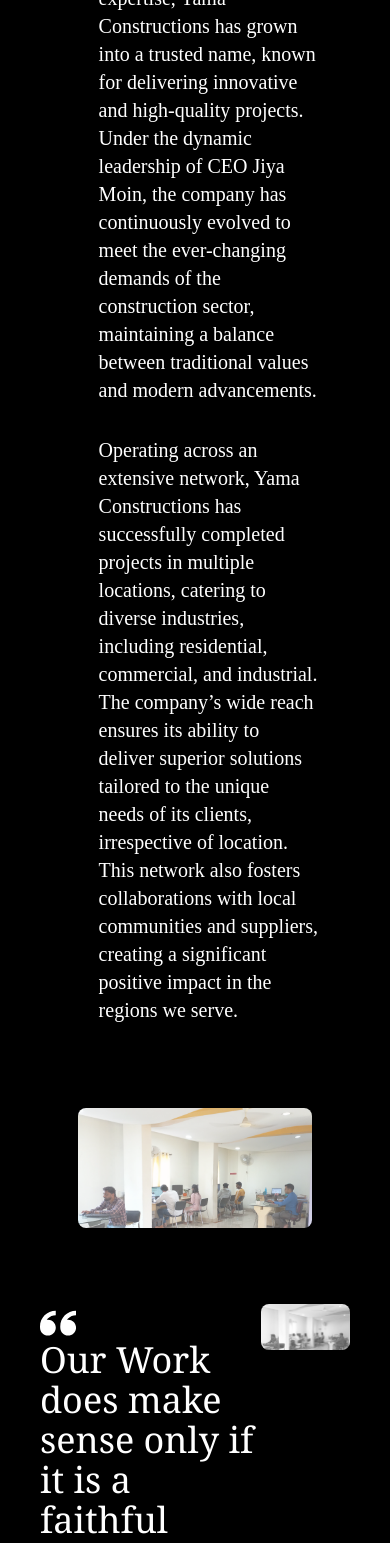
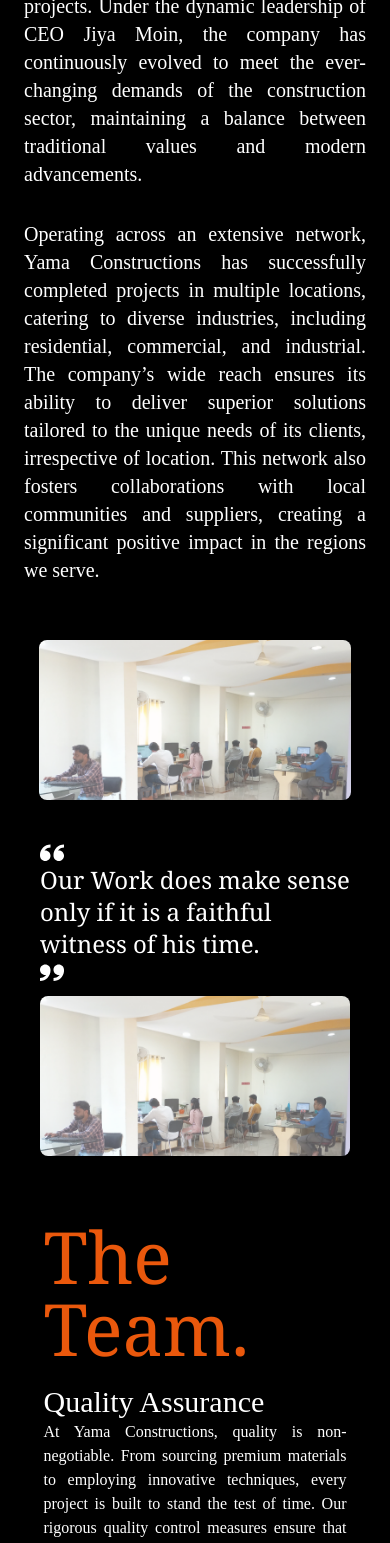
Before and after one commit to vhaid19/yama-nextjs, a Next.js app: page /about/compoverview in a window 390 px wide. Shown: the part 432-1975 px from the top of the page. Built offline with nearby package versions, Linux system fonts and the light colour scheme.

Commit message:
responsive almost complite

```diff
--- a/src/app/about/compoverview/page.js
+++ b/src/app/about/compoverview/page.js
@@ -6,18 +6,18 @@ import { ImQuotesLeft, ImQuotesRight } from "react-icons/im";
 function Compoverview() {
   return (
     <div>
-      <div className='w-full h-auto p-4 flex justify-around'>
-        <div className='w-[30%] flex justify-center items-center flex-wrap'>
+      <div className='w-full h-auto md:p-4 p-6 flex justify-around'>
+        <div className='md:w-[30%] md:flex hidden justify-center items-center flex-wrap'>
           <div className='w-[60%] mx-auto'>
 
           </div>
         </div>
         <div className='w-full gap-5'>
           <h1 className='font-mono text-4xl'>Compnay overview</h1>
-          <div className='w-[80%] text-xl my-8'>
+          <div className='md:w-[80%] text-xl my-8 text-justify'>
             Yama Constructions, founded in 1993 by visionary leader Jiya Moin, is a premier construction company committed to excellence in the building and infrastructure industry. With over three decades of expertise, Yama Constructions has grown into a trusted name, known for delivering innovative and high-quality projects. Under the dynamic leadership of CEO Jiya Moin, the company has continuously evolved to meet the ever-changing demands of the construction sector, maintaining a balance between traditional values and modern advancements.
           </div>
-          <div className='w-[80%] text-xl my-8'>
+          <div className='md:w-[80%] text-xl my-8 text-justify'>
             Operating across an extensive network, Yama Constructions has successfully completed projects in multiple locations, catering to diverse industries, including residential, commercial, and industrial. The company’s wide reach ensures its ability to deliver superior solutions tailored to the unique needs of its clients, irrespective of location. This network also fosters collaborations with local communities and suppliers, creating a significant positive impact in the regions we serve.
           </div>
         </div>
@@ -26,12 +26,12 @@ function Compoverview() {
         <Image
           src={Background2}
           alt=''
-          className='m-auto w-[60%] h-auto my-9 rounded-lg'
+          className='m-auto md:w-[60%] w-[80%] h-auto md:my-9  rounded-lg'
         />
       </div>
-      <div className='w-full p-10 flex justify-around'>
+      <div className='w-full p-10 md:flex grid gap-3  justify-around'>
         {/* Adding temperary Qutes */}
-        <div className='qutes text-4xl font-serif text-wrap max-w-96 flex flex-wrap'>
+        <div className='qutes md:text-4xl text-2xl font-serif text-wrap max-w-96 flex flex-wrap'>
           <ImQuotesLeft />
           Our Work does make sense only if it is a faithful witness of his time.
           <ImQuotesRight className='flex justify-end' />
@@ -43,14 +43,14 @@ function Compoverview() {
             width={500}
             height={500}
             alt='Background2'
-            className='rounded-lg grayscale hover:grayscale-0'
-            />
+            className='rounded-lg'
+          />
         </div>
       </div>
 
       {/*  */}
-      <div className='w-[90%] m-auto p-6 flex justify-around gap-3'>
-        <div className='teaments-images flex items-center w-[60%] gap-6'>
+      <div className='w-[90%] m-auto p-6 flex md:flex-nowrap flex-wrap-reverse justify-around md:gap-3 gap-5'>
+        <div className='teaments-images flex items-center md:w-[60%] gap-6'>
           <div className='two-image grid gap-4'>
             <div className='border-2 rounded-lg transition ease-in-out delay-150 hover:scale-110 duration-300 group' >
               <Image
@@ -61,14 +61,20 @@ function Compoverview() {
                 className='rounded-lg grayscale hover:grayscale-0 transition ease-in-out delay-100 group-hover:-translate-y-5 group-hover:scale-105 duration-600 group-hover:z-30'
               />
             </div>
-            <div className='border-2 rounded-lg transition ease-in-out delay-150 hover:scale-110 duration-300'>
+            <div className='border-2 rounded-lg transition ease-in-out delay-150 hover:scale-110 duration-300 relative'>
               <Image
                 src={Saad}
                 width={500}
                 height={500}
                 alt='Company Employe'
-                className='rounded-lg transition grayscale hover:grayscale-0 ease-in-out delay-100 hover:-translate-y-5  hover:scale-105 duration-600'
+                className=' relative rounded-lg transition grayscale hover:grayscale-0 ease-in-out delay-100 hover:-translate-y-5  hover:scale-105 duration-600'
               />
+              <div className='absolute inset-0 bg-opacity-0 group-hover:bg-opacity-100 transition-all duration-300'>
+                <div className='absolute text-black left-0 right-0 p-4 translate-y-full group-hover:translate-y-0 transition-transform duration-300'>
+                  <h1 className=''>Saad Shakha</h1>
+                  <h2 className='text-xs'>Revit Modeling</h2>
+                </div>
+              </div>
             </div>
           </div>
           <div className='one-image'>
@@ -83,18 +89,18 @@ function Compoverview() {
             </div>
           </div>
         </div>
-        <div className='teamets-info w-full px-16'>
-          <h1 className='text-7xl font-serif'>The Team.</h1>
+        <div className='teamets-info w-full md:px-16 text-base text-justify flex flex-wrap gap-2'>
+          <h1 className='text-7xl font-serif text-orange-600'>The Team.</h1>
           <div className='my-3'>
             <h1 className='text-3xl'>Quality Assurance</h1>
-            <div className='text-xl'>
-            At Yama Constructions, quality is non-negotiable. From sourcing premium materials to employing innovative techniques, every project is built to stand the test of time. Our rigorous quality control measures ensure that each structure meets the highest industry standards, offering safety, functionality, and aesthetic appeal.
+            <div className='md:text-xl'>
+              At Yama Constructions, quality is non-negotiable. From sourcing premium materials to employing innovative techniques, every project is built to stand the test of time. Our rigorous quality control measures ensure that each structure meets the highest industry standards, offering safety, functionality, and aesthetic appeal.
             </div>
           </div>
           <div className=''>
             <h1 className='text-3xl'>Customer Satisfaction</h1>
-            <div className='text-xl'>
-            Customer satisfaction is at the core of our business philosophy. We prioritize open communication and collaboration to fully understand our clients’ visions and expectations. By delivering tailored solutions and maintaining transparency throughout the process, we aim to create lasting relationships based on trust and reliability.
+            <div className='md:text-xl'>
+              Customer satisfaction is at the core of our business philosophy. We prioritize open communication and collaboration to fully understand our clients’ visions and expectations. By delivering tailored solutions and maintaining transparency throughout the process, we aim to create lasting relationships based on trust and reliability.
             </div>
           </div>
         </div>
```
